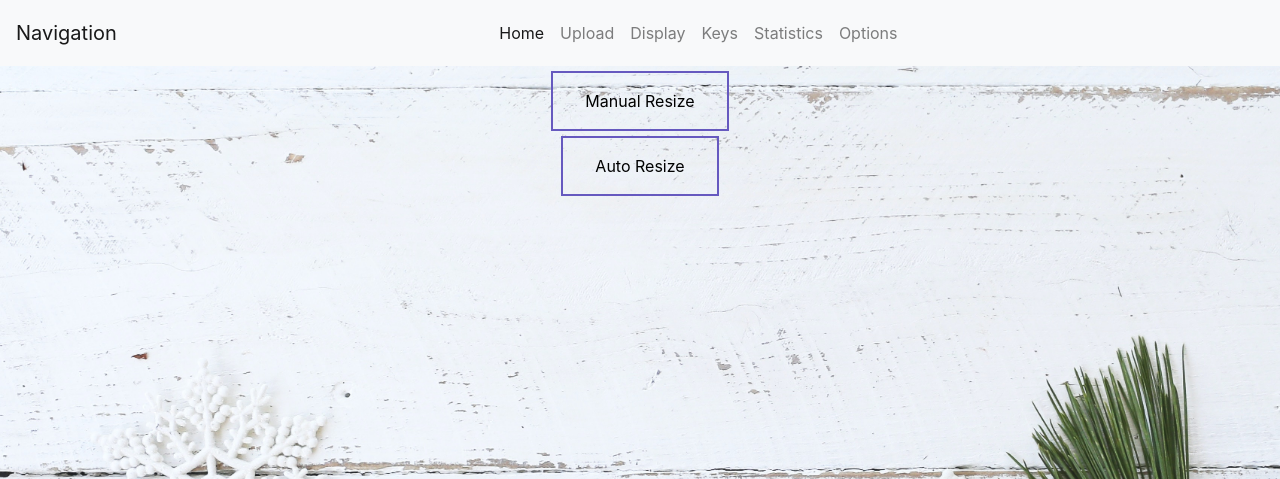
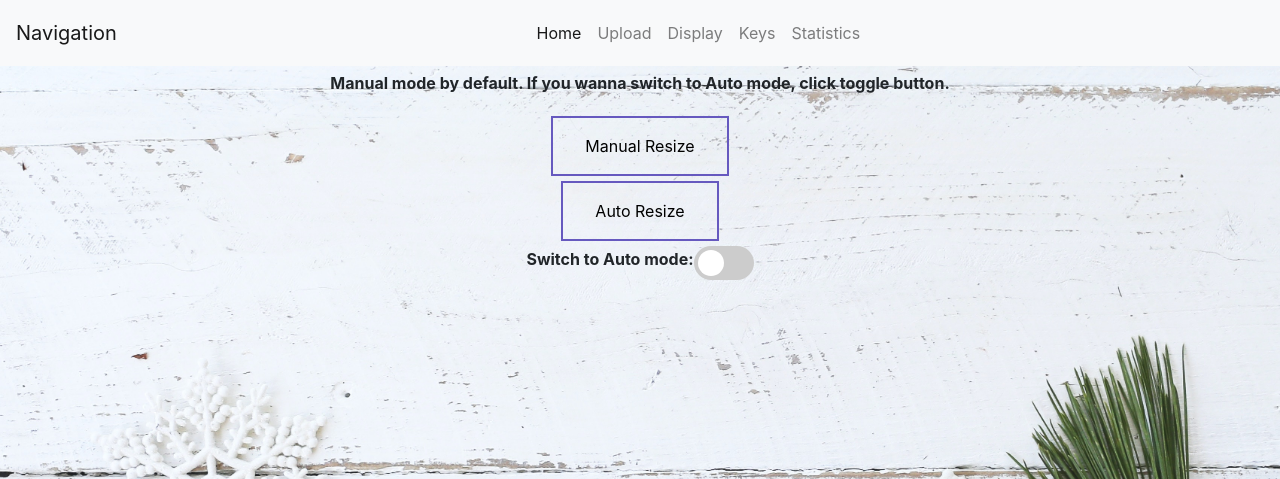
Before and after one commit to hazelduan/webapp, a Python web app: template manager_app/api/templates/resize.html in a window 1280 px wide. Shown: the top 479 px of the page. Run offline with Jinja, Linux system fonts and the light colour scheme; the template is opened without the code that fills it: most values are stand-ins (such as "Sample title", 1, 10 or a date in 2020).

Commit message:
update manual resize

```diff
--- a/configuration.py
+++ b/configuration.py
@@ -6,4 +6,4 @@ file_system_path = os.path.join(base_path, 'file_storage')
 backend_base_url = 'http://127.0.0.1:'
 base_port = 5001  #memcache base port
 auto_scaler_port = 5020
-manager_port = 8000
+manager_port = 8001
--- a/frontend/app/templates/base.html
+++ b/frontend/app/templates/base.html
@@ -29,9 +29,6 @@
                 <li class="nav-item">
                   <a class="nav-link" href="/memcache_statistics">Statistics</a>
                 </li>
-                <li class="nav-item">
-                  <a class="nav-link" href="/memcache_option">Options</a>
-                </li>
 
               </ul>
             </div>
--- a/manager_app/api/static/style.css
+++ b/manager_app/api/static/style.css
@@ -118,3 +118,62 @@ tr:nth-child(odd) td {
 caption {
     padding: 10px;
 }
+/* switch button style */
+.switch {
+    position: relative;
+    display: inline-block;
+    width: 60px;
+    height: 34px;
+  }
+
+  .switch input {
+    opacity: 0;
+    width: 0;
+    height: 0;
+  }
+
+input:checked + .slider {
+background-color: #2196F3;
+}
+
+input:focus + .slider {
+box-shadow: 0 0 1px #2196F3;
+}
+
+input:checked + .slider:before {
+-webkit-transform: translateX(26px);
+-ms-transform: translateX(26px);
+transform: translateX(26px);
+}
+
+.slider {
+    position: absolute;
+    cursor: pointer;
+    top: 0;
+    left: 0;
+    right: 0;
+    bottom: 0;
+    background-color: #ccc;
+    -webkit-transition: .4s;
+    transition: .4s;
+}
+
+.slider:before {
+    position: absolute;
+    content: "";
+    height: 26px;
+    width: 26px;
+    left: 4px;
+    bottom: 4px;
+    background-color: white;
+    -webkit-transition: .4s;
+    transition: .4s;
+}
+/* Rounded sliders */
+.slider.round {
+    border-radius: 34px;
+}
+
+.slider.round:before {
+    border-radius: 50%;
+}
--- a/manager_app/api/templates/resize.html
+++ b/manager_app/api/templates/resize.html
@@ -3,18 +3,45 @@
 {% block title %} Resize the memcache pool{% endblock %}
 
 {% block content %}
-
+<div>
+    <p>
+        <b>Manual mode by default. If you wanna switch to Auto mode, click toggle button.</b>
+    </p>
+</div>
 <div>
     <form action="{{ url_for('ResizeMemcacheManual')}}">
       <button>Manual Resize</button>
     </form>
-  </div>
+</div>
 
-  <div>
+<div>
     <form action="{{ url_for('ResizeMemcacheAuto')}}">
       <button>Auto Resize</button>
     </form>
-  </div>
+</div>
+
+<div>
+    <p><b>Switch to Auto mode:  </b></p>
+    <label class="switch">
+        <input type="checkbox" name="switch button" id="myToggle">
+        <span class="slider round"></span>
+    </label>
+</div>
+
+<script>
+    var toggle = document.getElementById('myToggle');
+    toggle.addEventListener('change', function(event) {
+        if (event.target.checked) {
+            // If the toggle button is on, can click Auto Resize button
+            // window.location.href = "{{ url_for('ResizeMemcacheAuto')}}";
+            alert("Auto mode is on now.")
+        } else {
+            // window.location.href = "{{ url_for('ResizeMemcacheManual')}}";
+            alert("Auto mode is off now.")
+        }
+    });
+</script>
+
 
 <!-- <div>
     <p><b>Configure memcache nodes:</b></p>
--- a/manager_app/react-manage-app/package.json
+++ b/manager_app/react-manage-app/package.json
@@ -35,5 +35,5 @@
       "last 1 safari version"
     ]
   },
-  "proxy": "http://127.0.0.1:8000/"
+  "proxy": "http://127.0.0.1:8001/"
 }
--- a/manager_app/run.py
+++ b/manager_app/run.py
@@ -1,4 +1,4 @@
 from api import manageapp
 
 
-manageapp.run('0.0.0.0',8000,debug=True)
+manageapp.run('0.0.0.0',8001,debug=True)
```
Also changed, not shown: frontend/app/main.py (+7 -34 lines), frontend/app/templates/index.html (+1 -6 lines), manager_app/api/__init__.py (+108 -0 lines), manager_app/api/main.py (+78 -32 lines), manager_app/api/templates/memcache_option.html (+14 -6 lines), memcache/app/main.py (+32 -1 lines), 1 other file.
